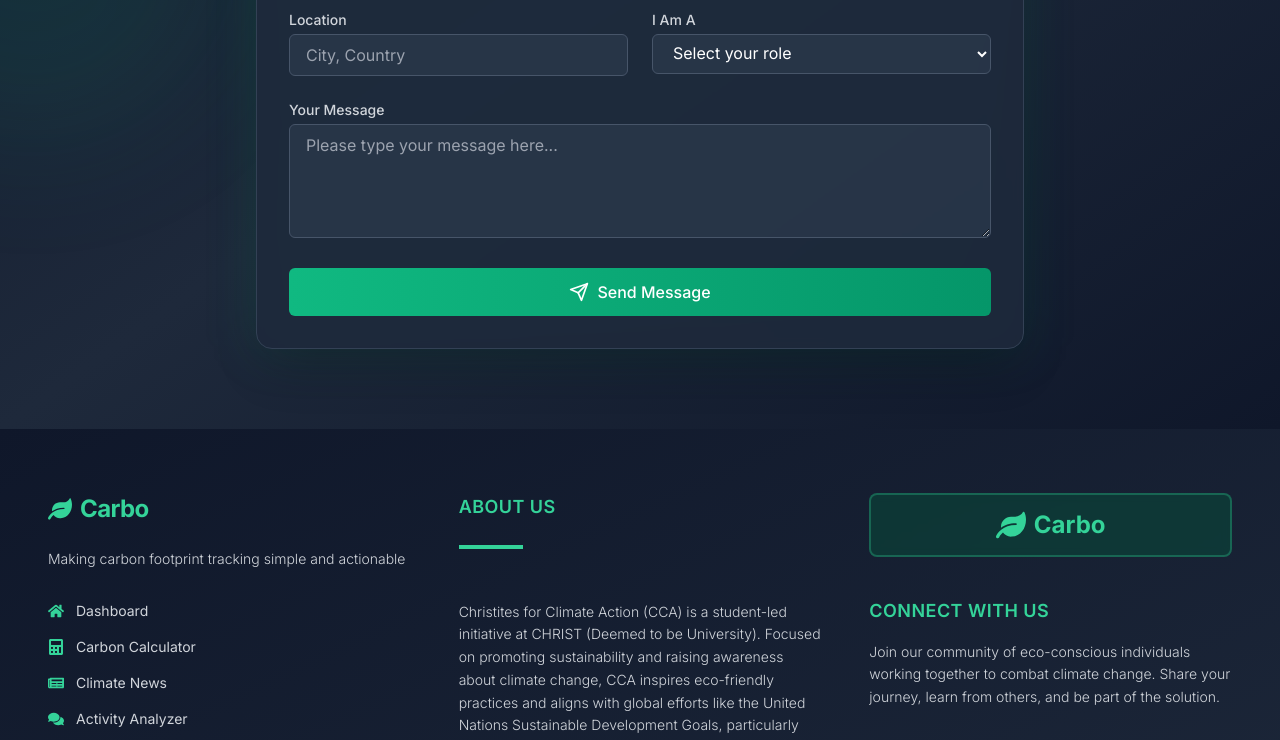
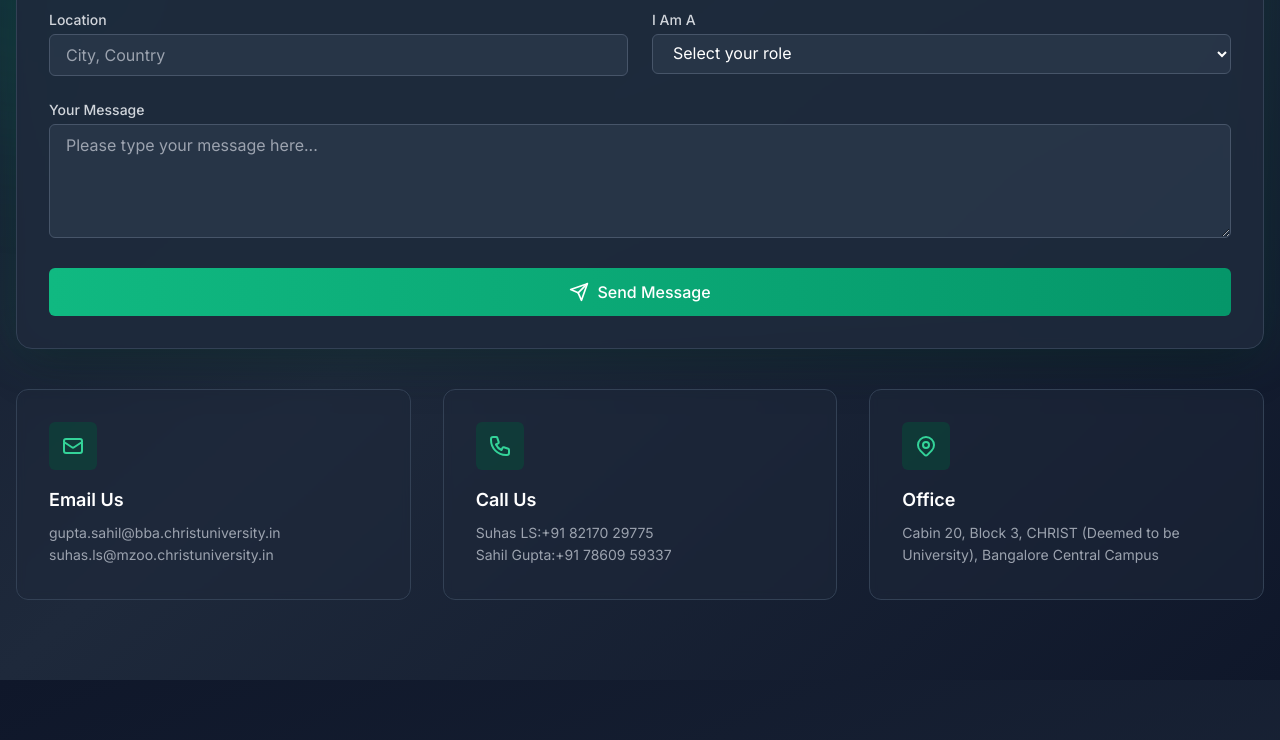
Before and after one commit to george-bobby/carbo-tracker, a Next.js app: page /contact in a window 1280 px wide. Shown: the part 556-1296 px from the top of the page. Built offline with nearby package versions, Linux system fonts and the light colour scheme; no server answers.

Commit message:
full width

```diff
--- a/src/app/contact/page.tsx
+++ b/src/app/contact/page.tsx
@@ -55,7 +55,7 @@ export default function Contact() {
                     </p>
                 </div>
 
-                <div className="max-w-3xl mx-auto">
+                <div className="max-w-4xl mx-auto">
                     <div className="relative">
                         <div className="absolute inset-0 bg-gradient-to-br from-emerald-500/20 to-emerald-700/20 rounded-2xl blur-xl transform rotate-1"></div>
                         <div className="relative bg-slate-800/90 backdrop-blur-sm border border-slate-700 p-8 rounded-2xl shadow-2xl">
@@ -203,8 +203,8 @@ export default function Contact() {
                         </div>
                     </div>
 
-                    {/* <div className="mt-10 grid grid-cols-1 md:grid-cols-3 gap-6">
-                        <div className="bg-slate-800/50 backdrop-blur-sm border border-slate-700 p-6 rounded-xl transition-all duration-300 hover:border-emerald-500/50 hover:bg-slate-800/80">
+                    <div className="mt-10 grid grid-cols-1 md:grid-cols-3 gap-8">
+                        <div className="bg-slate-800/50 backdrop-blur-sm border border-slate-700 p-8 rounded-xl transition-all duration-300 hover:border-emerald-500/50 hover:bg-slate-800/80">
                             <div className="h-12 w-12 rounded-md flex items-center justify-center mb-4 bg-emerald-900/50 text-emerald-400">
                                 <svg xmlns="http://www.w3.org/2000/svg" className="h-6 w-6" fill="none" viewBox="0 0 24 24" stroke="currentColor">
                                     <path strokeLinecap="round" strokeLinejoin="round" strokeWidth={2} d="M3 8l7.89 5.26a2 2 0 002.22 0L21 8M5 19h14a2 2 0 002-2V7a2 2 0 00-2-2H5a2 2 0 00-2 2v10a2 2 0 002 2z" />
@@ -212,11 +212,13 @@ export default function Contact() {
                             </div>
                             <h3 className="text-white font-semibold text-lg mb-2">Email Us</h3>
                             <p className="text-gray-400 text-sm leading-relaxed">
-                                mail@christuniversity.in
+                                gupta.sahil@bba.christuniversity.in
+                                <br></br>
+                                suhas.ls@mzoo.christuniversity.in
                             </p>
                         </div>
 
-                        <div className="bg-slate-800/50 backdrop-blur-sm border border-slate-700 p-6 rounded-xl transition-all duration-300 hover:border-emerald-500/50 hover:bg-slate-800/80">
+                        <div className="bg-slate-800/50 backdrop-blur-sm border border-slate-700 p-8 rounded-xl transition-all duration-300 hover:border-emerald-500/50 hover:bg-slate-800/80">
                             <div className="h-12 w-12 rounded-md flex items-center justify-center mb-4 bg-emerald-900/50 text-emerald-400">
                                 <svg xmlns="http://www.w3.org/2000/svg" className="h-6 w-6" fill="none" viewBox="0 0 24 24" stroke="currentColor">
                                     <path strokeLinecap="round" strokeLinejoin="round" strokeWidth={2} d="M3 5a2 2 0 012-2h3.28a1 1 0 01.948.684l1.498 4.493a1 1 0 01-.502 1.21l-2.257 1.13a11.042 11.042 0 005.516 5.516l1.13-2.257a1 1 0 011.21-.502l4.493 1.498a1 1 0 01.684.949V19a2 2 0 01-2 2h-1C9.716 21 3 14.284 3 6V5z" />
@@ -224,11 +226,13 @@ export default function Contact() {
                             </div>
                             <h3 className="text-white font-semibold text-lg mb-2">Call Us</h3>
                             <p className="text-gray-400 text-sm leading-relaxed">
-                                +91 804012 9100 / 9600
+                                Suhas LS:+91 82170 29775
+                                <br></br>
+                                Sahil Gupta:+91 78609 59337
                             </p>
                         </div>
 
-                        <div className="bg-slate-800/50 backdrop-blur-sm border border-slate-700 p-6 rounded-xl transition-all duration-300 hover:border-emerald-500/50 hover:bg-slate-800/80">
+                        <div className="bg-slate-800/50 backdrop-blur-sm border border-slate-700 p-8 rounded-xl transition-all duration-300 hover:border-emerald-500/50 hover:bg-slate-800/80">
                             <div className="h-12 w-12 rounded-md flex items-center justify-center mb-4 bg-emerald-900/50 text-emerald-400">
                                 <svg xmlns="http://www.w3.org/2000/svg" className="h-6 w-6" fill="none" viewBox="0 0 24 24" stroke="currentColor">
                                     <path strokeLinecap="round" strokeLinejoin="round" strokeWidth={2} d="M17.657 16.657L13.414 20.9a1.998 1.998 0 01-2.827 0l-4.244-4.243a8 8 0 1111.314 0z" />
@@ -237,10 +241,12 @@ export default function Contact() {
                             </div>
                             <h3 className="text-white font-semibold text-lg mb-2">Office</h3>
                             <p className="text-gray-400 text-sm leading-relaxed">
-                                Dharmaram College Post, Hosur Road, Bengaluru - 560029, Karnataka, India
+                                Cabin 20, Block 3,
+                                CHRIST (Deemed to be University),
+                                Bangalore Central Campus
                             </p>
                         </div>
-                    </div> */}
+                    </div>
                 </div>
             </div>
         </div>
```
